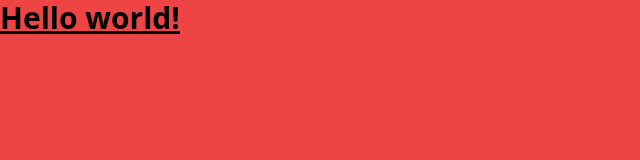
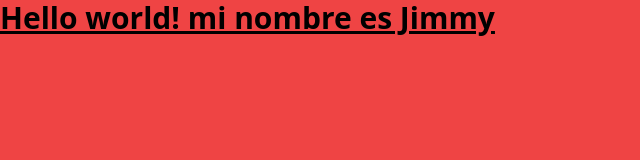
Before and after one commit to jpmjim/CTailwindB, a website: page public/index.html in a window 1280 px wide. Shown: the whole page, without its empty margins (0-640 px from the left). Drawn offline with Linux system fonts and the light colour scheme.

Commit message:
pequeño cambio

```diff
--- a/public/index.html
+++ b/public/index.html
@@ -10,7 +10,7 @@
   <body>
     <div class="w-auto h-screen bg-red-500">
       <h1 class="text-3xl font-bold underline">
-        Hello world!
+        Hello world! mi nombre es Jimmy
       </h1>
     </div>
   </body>
```
